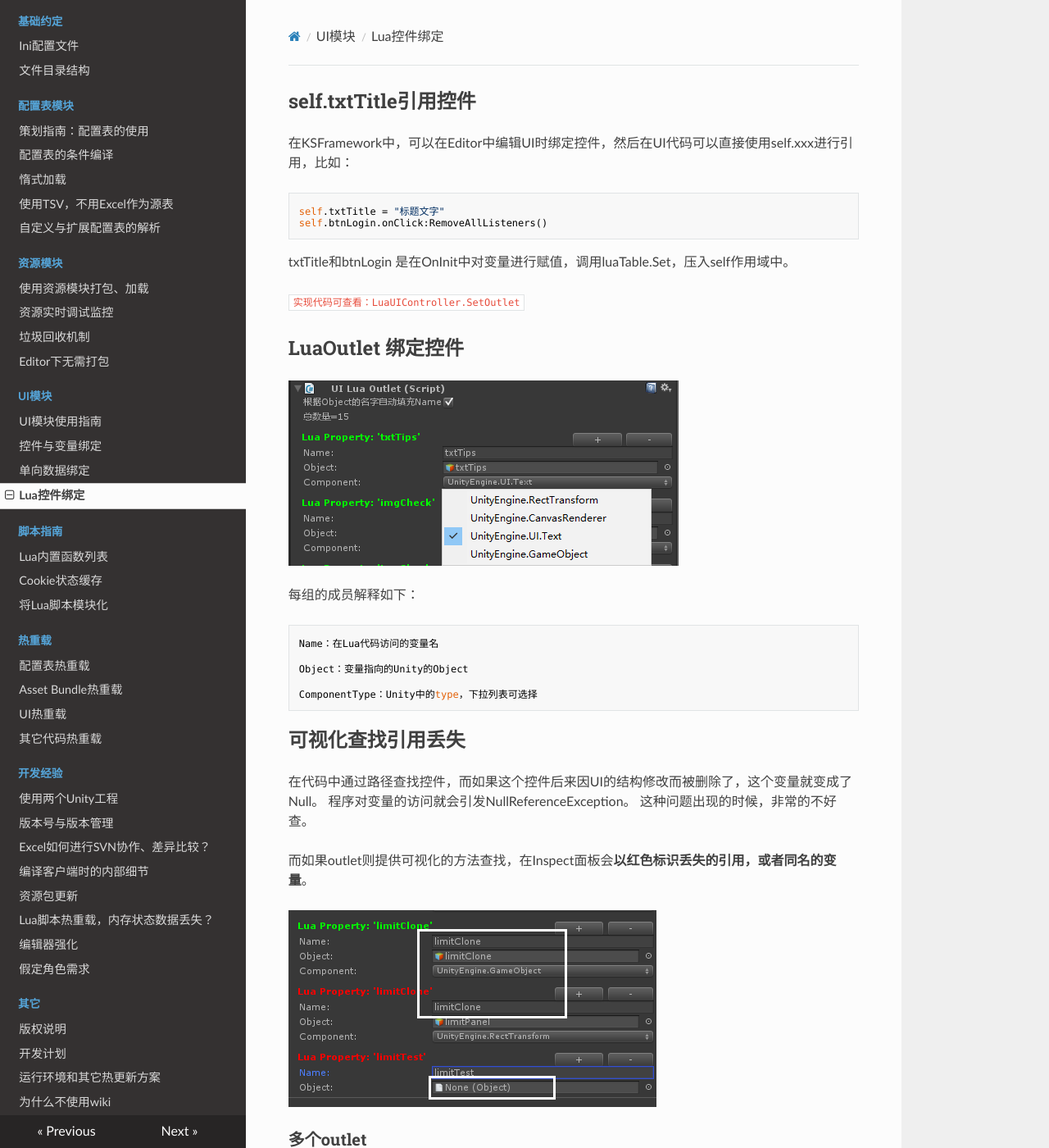
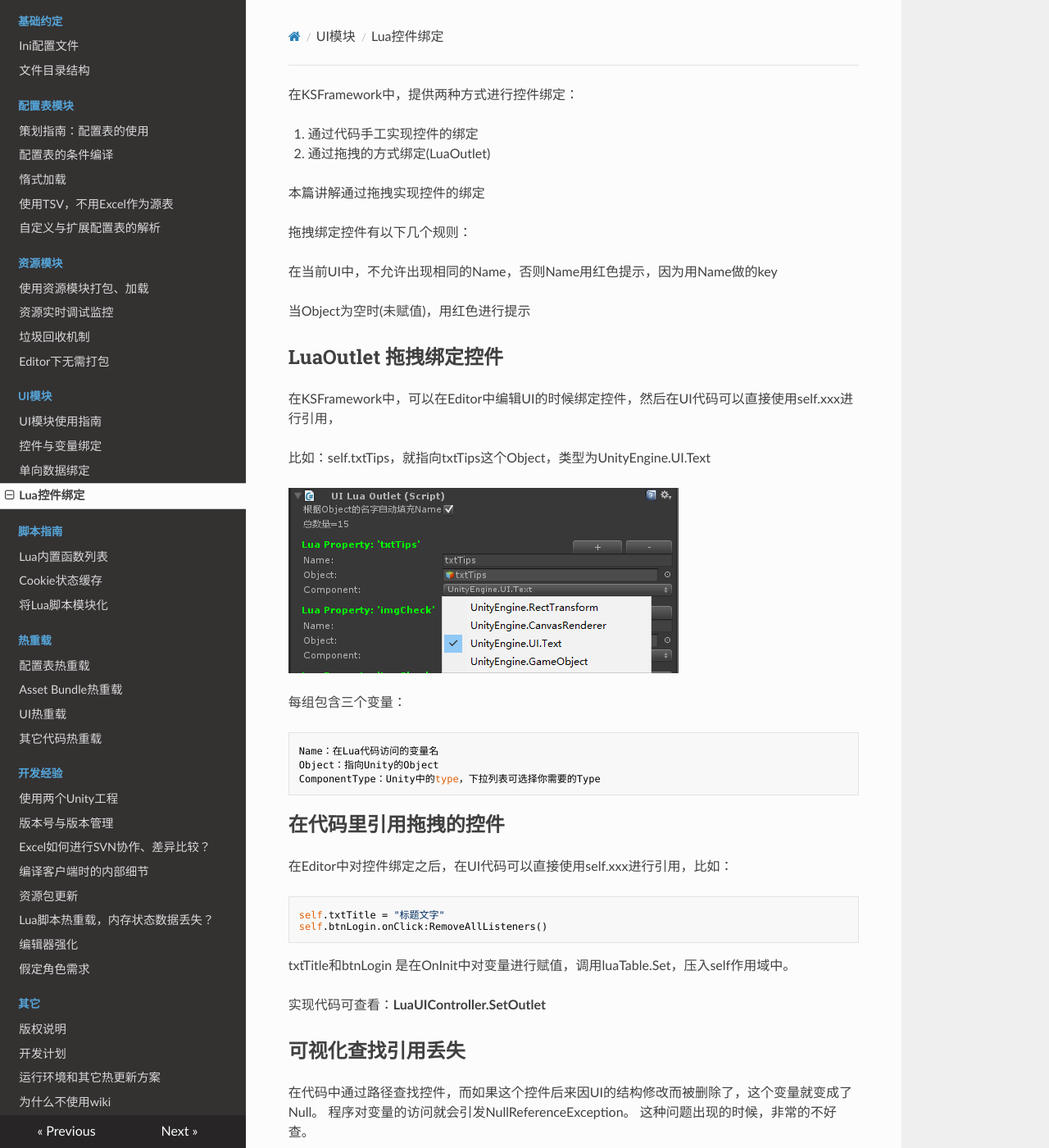
Before and after one commit to mr-kelly/KSFramework, an MkDocs documentation site: the page built from docs/ui/lua-outlet.md, in a window 1280 px wide and 1400 px high. Shown: the whole window at 82% size. Built offline with MkDocs 1.6.1, drawn with Linux system fonts in a browser that asks for light colours; nearby versions of some CDN libraries; old or Windows-style settings are respelled for this version of MkDocs.

Commit message:
ui部分文档更新

````diff
--- a/docs/ui/lua-outlet.md
+++ b/docs/ui/lua-outlet.md
@@ -1,6 +1,37 @@
-## self.txtTitle引用控件
 
-在KSFramework中，可以在Editor中编辑UI时绑定控件，然后在UI代码可以直接使用self.xxx进行引用，比如：
+
+在KSFramework中，提供两种方式进行控件绑定：
+
+1. 通过代码手工实现控件的绑定
+2. 通过拖拽的方式绑定(LuaOutlet)
+
+本篇讲解通过拖拽实现控件的绑定
+
+拖拽绑定控件有以下几个规则：
+
+在当前UI中，不允许出现相同的Name，否则Name用红色提示，因为用Name做的key
+
+当Object为空时(未赋值)，用红色进行提示
+
+## LuaOutlet 拖拽绑定控件
+
+在KSFramework中，可以在Editor中编辑UI的时候绑定控件，然后在UI代码可以直接使用self.xxx进行引用，
+
+比如：self.txtTips，就指向txtTips这个Object，类型为UnityEngine.UI.Text
+
+![](../images/ui/luaoutlet.png)
+
+每组包含三个变量：
+
+```lua
+Name：在Lua代码访问的变量名
+Object：指向Unity的Object
+ComponentType：Unity中的type，下拉列表可选择你需要的Type
+```
+
+## 在代码里引用拖拽的控件
+
+在Editor中对控件绑定之后，在UI代码可以直接使用self.xxx进行引用，比如：
 
 ```Lua
 self.txtTitle = "标题文字"
@@ -9,21 +40,7 @@ self.btnLogin.onClick:RemoveAllListeners()
 
 txtTitle和btnLogin 是在OnInit中对变量进行赋值，调用luaTable.Set，压入self作用域中。
 
-`实现代码可查看：LuaUIController.SetOutlet`
-
-## LuaOutlet 绑定控件
-
-![](../images/ui/luaoutlet.png)
-
-每组的成员解释如下：
-
-```lua
-Name：在Lua代码访问的变量名
-
-Object：变量指向的Unity的Object
-
-ComponentType：Unity中的type，下拉列表可选择
-```
+实现代码可查看：**LuaUIController.SetOutlet**
 
 ## 可视化查找引用丢失
 
@@ -33,7 +50,7 @@ ComponentType：Unity中的type，下拉列表可选择
 
 ![outlet-error](../images/ui/outlet-error.png)
 
-### 多个outlet
+## 多个outlet
 
 当UI界面比较复杂时，如果全部的控件都绑定在一个outlet，那么后续的维护成本大，不易查找到指定的控件。，我建议是界面的*每个块级元素*使用一个outlet，或者以某个功能点划分，或者以区域划分(顶部，中部，左侧，右侧)，每个界面由多个outlet组成一个LuaOutletCollection
 
````
Also changed, not shown: docs/ui/guide.md (+9 -1 lines), docs/ui/ui-binding.md (+7 -1 lines).
